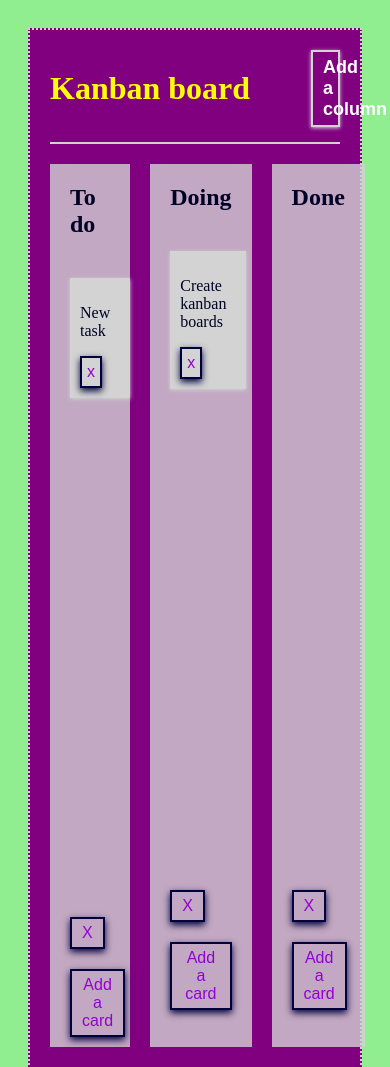
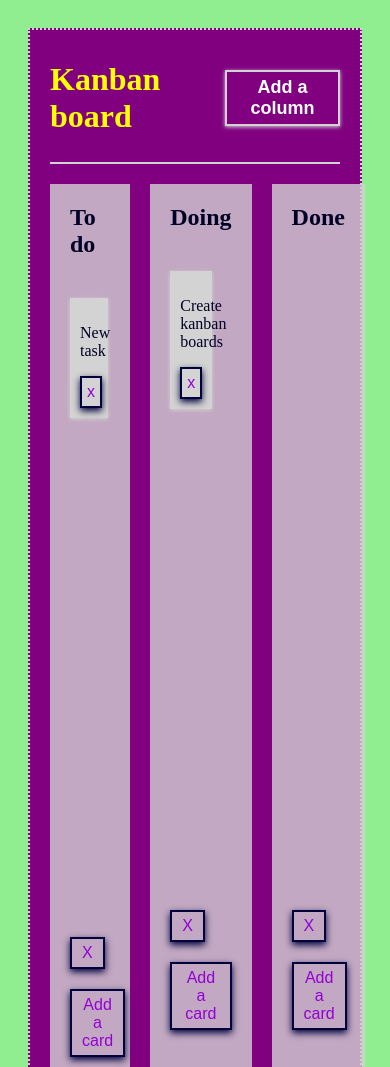
Before and after one commit to danielminschinski/kanban, a website: page index.html in a window 390 px wide. Shown: the top 1067 px of the page. Drawn offline with nearby package versions, Linux system fonts and the light colour scheme.

Commit message:
Update index.html, style.css

```diff
--- a/css/style.css
+++ b/css/style.css
@@ -23,14 +23,15 @@ button {
 	outline: none;
 	border: 2px solid rgb(0, 0, 60);
 	font-size: 16px;
+
 }
 
 button:hover {
 	background-color: rgba(0, 0, 60);
 	color: white;
 	cursor: pointer;
+}
 
-}
 
 .flex {
     display: flex;
@@ -49,20 +50,21 @@ button:hover {
 
 .flex .create-column {
     font-size: 18px;
-    width: 10%;
+    width: 50%;
     font-weight: bold;
     box-shadow: 0px 1px 4px lightgrey;
     border-color: lightgrey;
     color: white;
 
+
 }
 
 .column-card-list {
 	padding: 0;
-}
 
-.flex .create-column@media(max-width: 900px) {
-    width: 20%;
+	@media screen and (max-width: 900px) {
+    	width: 20%;
+	}
 }
 
 .flex .create-column:hover {
```
